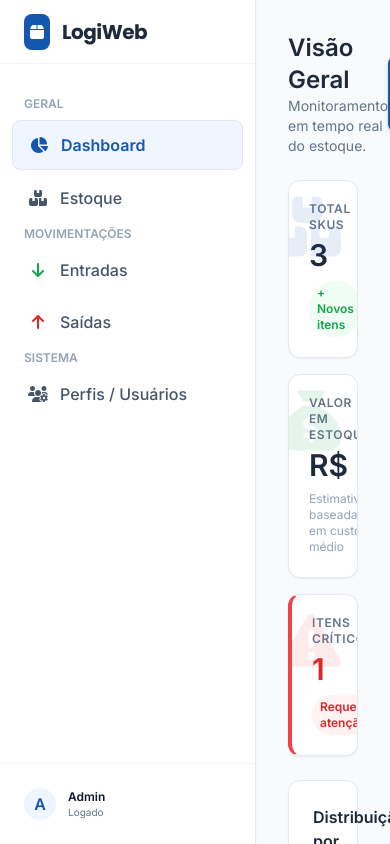
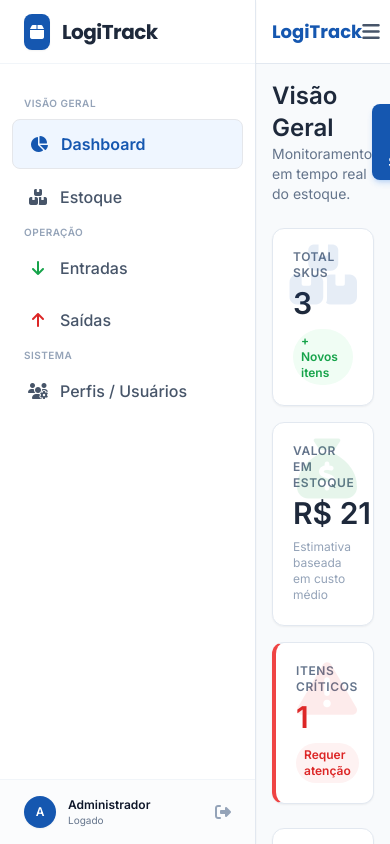
Before and after one commit to germ9000/logiweb-backend, a website: page index.html in a window 390 px wide. Drawn offline with nearby package versions, Linux system fonts and the light colour scheme; no server answers.

Commit message:
Update index.html

```diff
--- a/index.html
+++ b/index.html
@@ -3,94 +3,129 @@
 <head>
     <meta charset="UTF-8">
     <meta name="viewport" content="width=device-width, initial-scale=1.0">
-    <title>LogiWeb - Gerenciamento de Inventário</title>
+    <title>LogiTrack Web</title>
 
     <script src="https://cdn.tailwindcss.com"></script>
     <link rel="stylesheet" href="https://cdnjs.cloudflare.com/ajax/libs/font-awesome/6.4.0/css/all.min.css">
 
-    <link rel="preconnect" href="https://fonts.googleapis.com" />
-    <link rel="preconnect" href="https://fonts.gstatic.com" crossorigin />
-    <link href="https://fonts.googleapis.com/css2?family=Poppins:wght@600;700&family=Inter:wght@400;500;600&display=swap" rel="stylesheet" />
+    <link rel="preconnect" href="https://fonts.googleapis.com">
+    <link rel="preconnect" href="https://fonts.gstatic.com" crossorigin>
+    <link href="https://fonts.googleapis.com/css2?family=Poppins:wght@500;600;700&family=Inter:wght@400;500;600&display=swap" rel="stylesheet">
+
     <script src="https://cdn.jsdelivr.net/npm/chart.js"></script>
 
     <script>
         tailwind.config = {
             theme: {
                 extend: {
-                    colors: { brand: { 500: '#1a73e8', 600: '#1557b0', 50: '#eff6ff' } },
+                    colors: {
+                        brand: { 500: '#1a73e8', 600: '#1557b0', 50: '#eff6ff' }
+                    },
                     fontFamily: {
                         sans: ['Inter', 'sans-serif'],
-                        display: ['Poppins', 'sans-serif'] // Para títulos
+                        display: ['Poppins', 'sans-serif']
                     }
                 }
             }
         }
     </script>
+    <style>
+        /* Animação suave ao trocar de tela */
+        .animate-fade-in { animation: fadeIn 0.3s ease-in-out; }
+        @keyframes fadeIn { from { opacity: 0; transform: translateY(5px); } to { opacity: 1; transform: translateY(0); } }
+    </style>
 </head>
 <body class="bg-slate-50 text-slate-800 font-sans h-screen flex overflow-hidden">
 
-    <aside class="w-64 bg-white border-r border-slate-200 flex flex-col z-20 shadow-sm">
+    <aside class="w-64 bg-white border-r border-slate-200 flex flex-col z-20 shadow-sm flex-shrink-0 transition-all duration-300" id="sidebar">
+
         <div class="h-16 flex items-center px-6 border-b border-slate-100 gap-3">
-            <div class="bg-brand-600 text-white p-1.5 rounded-lg shadow-sm"><i class="fa-solid fa-box"></i></div>
-            <span class="font-display font-bold text-xl text-slate-800 tracking-tight">LogiWeb</span>
+            <div class="bg-brand-600 text-white p-1.5 rounded-lg shadow-sm">
+                <i class="fa-solid fa-box"></i>
+            </div>
+            <span class="font-display font-bold text-xl text-slate-800 tracking-tight">LogiTrack</span>
         </div>
 
-        <nav class="mt-6 px-3 space-y-1 overflow-y-auto">
-            <p class="px-3 text-xs font-bold text-slate-400 uppercase mb-2 mt-2">Geral</p>
+        <nav class="flex-1 mt-6 px-3 space-y-1 overflow-y-auto custom-scrollbar">
 
-            <button id="nav-dashboard" class="nav-btn w-full text-left px-4 py-3 text-slate-600 hover:bg-slate-50 font-medium transition flex items-center gap-3 rounded-lg">
-                <i class="fa-solid fa-chart-pie w-5 text-center"></i> Dashboard
+            <p class="px-3 text-[10px] font-bold text-slate-400 uppercase tracking-wider mb-2 mt-2">Visão Geral</p>
+
+            <button id="nav-dashboard" class="nav-btn w-full text-left px-4 py-3 text-slate-600 hover:bg-slate-50 font-medium transition flex items-center gap-3 rounded-lg group">
+                <i class="fa-solid fa-chart-pie w-5 text-center group-hover:text-brand-600 transition-colors"></i> Dashboard
             </button>
-            <button id="nav-estoque" class="nav-btn w-full text-left px-4 py-3 text-slate-600 hover:bg-slate-50 font-medium transition flex items-center gap-3 rounded-lg">
-                <i class="fa-solid fa-boxes-stacked w-5 text-center"></i> Estoque
+            <button id="nav-estoque" class="nav-btn w-full text-left px-4 py-3 text-slate-600 hover:bg-slate-50 font-medium transition flex items-center gap-3 rounded-lg group">
+                <i class="fa-solid fa-boxes-stacked w-5 text-center group-hover:text-brand-600 transition-colors"></i> Estoque
             </button>
 
-            <p class="px-3 text-xs font-bold text-slate-400 uppercase mb-2 mt-4">Movimentações</p>
+            <p class="px-3 text-[10px] font-bold text-slate-400 uppercase tracking-wider mb-2 mt-6">Operação</p>
 
-            <button id="nav-entradas" class="nav-btn w-full text-left px-4 py-3 text-slate-600 hover:bg-slate-50 font-medium transition flex items-center gap-3 rounded-lg">
-                <i class="fa-solid fa-arrow-down w-5 text-center text-green-600"></i> Entradas
+            <button id="nav-entradas" class="nav-btn w-full text-left px-4 py-3 text-slate-600 hover:bg-slate-50 font-medium transition flex items-center gap-3 rounded-lg group">
+                <i class="fa-solid fa-arrow-down w-5 text-center text-green-600 group-hover:text-green-700"></i> Entradas
             </button>
-            <button id="nav-saidas" class="nav-btn w-full text-left px-4 py-3 text-slate-600 hover:bg-slate-50 font-medium transition flex items-center gap-3 rounded-lg">
-                <i class="fa-solid fa-arrow-up w-5 text-center text-red-600"></i> Saídas
+            <button id="nav-saidas" class="nav-btn w-full text-left px-4 py-3 text-slate-600 hover:bg-slate-50 font-medium transition flex items-center gap-3 rounded-lg group">
+                <i class="fa-solid fa-arrow-up w-5 text-center text-red-600 group-hover:text-red-700"></i> Saídas
             </button>
 
-            <p class="px-3 text-xs font-bold text-slate-400 uppercase mb-2 mt-4">Sistema</p>
+            <p class="px-3 text-[10px] font-bold text-slate-400 uppercase tracking-wider mb-2 mt-6">Sistema</p>
 
-            <button id="nav-perfil" class="nav-btn w-full text-left px-4 py-3 text-slate-600 hover:bg-slate-50 font-medium transition flex items-center gap-3 rounded-lg">
-                <i class="fa-solid fa-users-gear w-5 text-center"></i> Perfis / Usuários
+            <button id="nav-perfil" class="nav-btn w-full text-left px-4 py-3 text-slate-600 hover:bg-slate-50 font-medium transition flex items-center gap-3 rounded-lg group">
+                <i class="fa-solid fa-users-gear w-5 text-center group-hover:text-brand-600"></i> Perfis / Usuários
             </button>
         </nav>
 
-        <div class="mt-auto p-4 border-t border-slate-100">
-            <div class="flex items-center gap-3 px-2 py-2">
-                <div class="w-8 h-8 rounded-full bg-brand-50 text-brand-600 flex items-center justify-center font-bold">A</div>
-                <div>
-                    <p class="text-xs font-bold text-slate-900">Admin</p>
-                    <p class="text-[10px] text-slate-500">Logado</p>
+        <div class="p-4 border-t border-slate-100 bg-slate-50/50">
+            <div class="flex items-center gap-3 px-2">
+                <div class="w-8 h-8 rounded-full bg-brand-600 text-white flex items-center justify-center font-bold text-xs shadow-sm">
+                    A
                 </div>
+                <div class="flex-1 min-w-0">
+                    <p class="text-xs font-bold text-slate-900 truncate">Administrador</p>
+                    <p class="text-[10px] text-slate-500 truncate">Logado</p>
+                </div>
+                <button class="text-slate-400 hover:text-red-500 transition"><i class="fa-solid fa-right-from-bracket"></i></button>
             </div>
         </div>
     </aside>
 
-    <main class="flex-1 bg-slate-50 overflow-auto relative p-8">
-        <div id="app-content" class="animate-fade-in"></div>
+    <main class="flex-1 bg-slate-50 overflow-hidden relative flex flex-col">
+        <header class="bg-white border-b border-slate-200 h-16 flex items-center px-4 md:hidden justify-between">
+            <span class="font-display font-bold text-lg text-brand-600">LogiTrack</span>
+            <button class="text-slate-600"><i class="fa-solid fa-bars text-xl"></i></button>
+        </header>
 
-        <div id="global-loader" class="absolute inset-0 bg-white/90 z-50 hidden flex-col items-center justify-center backdrop-blur-sm">
-            <i class="fa-solid fa-circle-notch fa-spin text-4xl text-brand-500 mb-2"></i>
-            <p class="text-sm text-slate-500 font-medium">Carregando...</p>
+        <div class="flex-1 overflow-auto p-4 md:p-8 scroll-smooth" id="main-scroll">
+            <div id="app-content" class="animate-fade-in max-w-7xl mx-auto">
+                </div>
+        </div>
+
+        <div id="global-loader" class="absolute inset-0 bg-white/80 z-50 hidden flex-col items-center justify-center backdrop-blur-sm transition-opacity duration-300">
+            <div class="bg-white p-4 rounded-full shadow-lg">
+                <i class="fa-solid fa-circle-notch fa-spin text-3xl text-brand-600"></i>
+            </div>
+            <p class="text-sm text-slate-600 font-bold mt-3 animate-pulse">Processando...</p>
         </div>
     </main>
 
     <script type="module">
         import { initApp, navigateTo } from './modules/router.js';
+
+        // Torna a função global para ser usada em onlicks inline se necessário
         window.navigateTo = navigateTo;
 
         document.addEventListener('DOMContentLoaded', () => {
-            // Liga todos os botões que tem id começando com 'nav-'
-            document.querySelectorAll('[id^="nav-"]').forEach(btn => {
+            // Automação: Pega qualquer botão que comece com id="nav-" e liga ao roteador
+            const navButtons = document.querySelectorAll('[id^="nav-"]');
+
+            navButtons.forEach(btn => {
+                // Se o ID for 'nav-dashboard', a rota vira 'dashboard'
                 const route = btn.id.replace('nav-', '');
-                btn.onclick = () => navigateTo(route);
+                btn.onclick = () => {
+                    navigateTo(route);
+                    // Mobile UX: Fecha menu se estiver no celular (futuro)
+                };
             });
+
+            // Inicia o app na tela padrão
             initApp();
         });
     </script>
```
